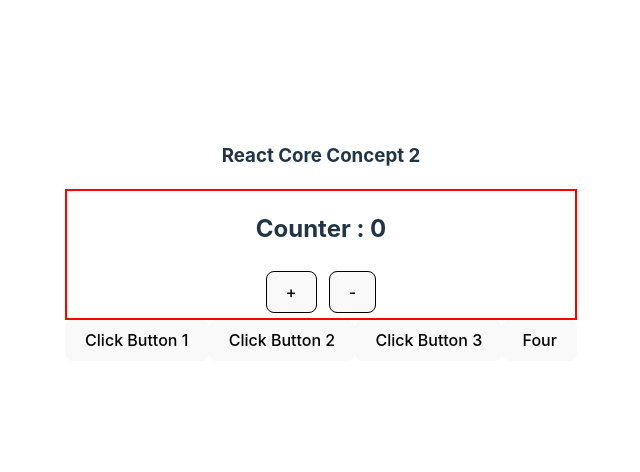
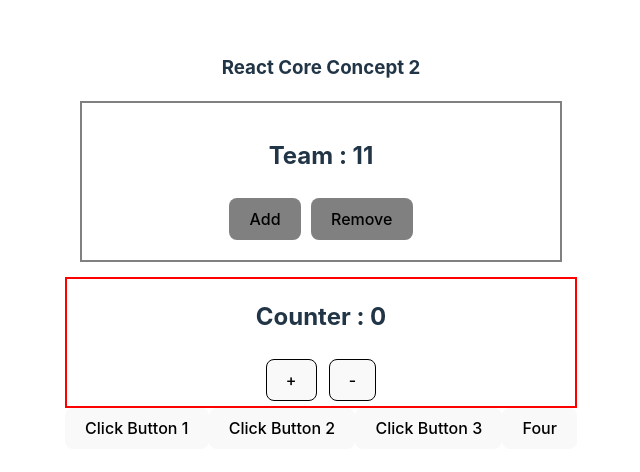
Before and after one commit to sojibdasjr/react-core-concept-part2, a React (Vite) app: page / in a window 1280 px wide. Shown: the part 158-630 px from the top of the page, without its empty margins (319-959 px from the left). Built offline with nearby package versions, Linux system fonts and the light colour scheme.

Commit message:
Understand the concept of Usestate and React Hooks

```diff
--- a/src/App.jsx
+++ b/src/App.jsx
@@ -1,5 +1,6 @@
 import "./App.css";
 import Count from "./Count";
+import Team from "./Team";
 
 function App() {
   // Evend Handeler Normal Function way 1
@@ -18,6 +19,7 @@ function App() {
   return (
     <>
       <h3>React Core Concept 2</h3>
+      <Team></Team>
       <Count></Count>
       <button onClick={handleClick}>Click Button 1</button>
       <button onClick={handleClick2}>Click Button 2</button>
--- /dev/null
+++ b/src/Team.jsx
@@ -0,0 +1,34 @@
+import { useState } from "react"
+
+export default function Team (){
+    const [count, setCount] = useState(11);
+
+    //Event Handelar
+    const handleAdd = ()=>{
+        const newCount = count + 1;
+        setCount (newCount)
+    }
+
+    const handleRemove = ()=>{
+
+        setCount (count - 1)
+    }
+
+    const teamStyle = {
+        border : '2px solid gray',
+        margin : "15px",
+        padding : "15px"
+    }
+    const buttonStyle = {
+        background: 'Gray',
+        margin : "5px"
+    }
+    return (
+
+        <div style={teamStyle}>
+                <h2>Team : {count} </h2>
+                <button onClick={handleAdd} style={buttonStyle}>Add</button>
+                <button onClick={handleRemove} style={buttonStyle}>Remove</button>
+        </div>
+    )
+}
```
